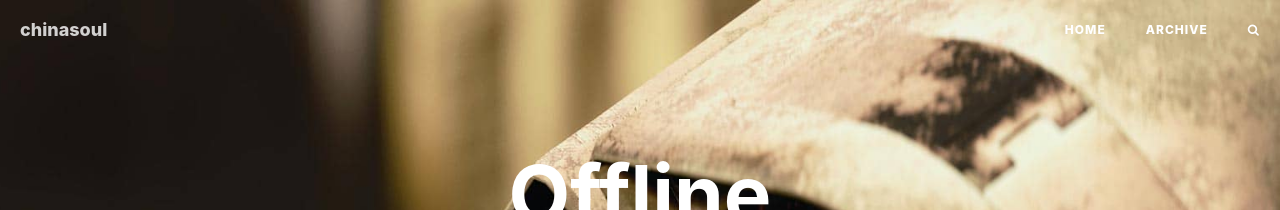
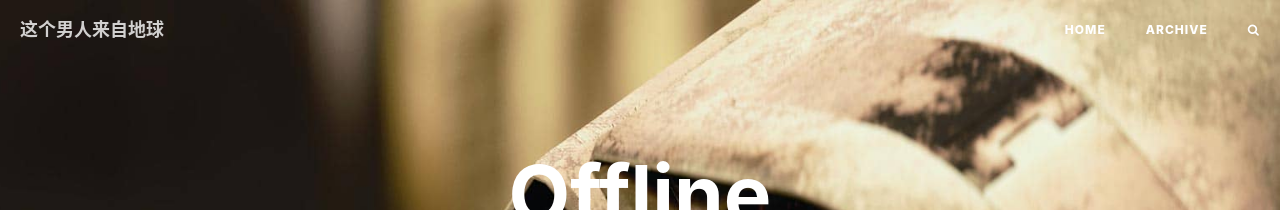
Before and after one commit to chinasoul/chinasoul.github.io, a Jekyll site: the page built from offline.html, in a window 1280 px wide. Shown: the top 210 px of the page. Built offline with Jekyll 4.4.1, drawn with Linux system fonts in a browser that asks for light colours; nearby versions of some CDN libraries; comment, search, counter and statistics services are not loaded.

Commit message:
Update _config.yml

```diff
--- a/_config.yml
+++ b/_config.yml
@@ -1,6 +1,6 @@
 # Site settings
-title: chinasoul
-SEOTitle: test|test
+title: 这个男人来自地球
+SEOTitle: chinasoul | 不要放弃治疗
 header-img: img/home-bg.jpg
 email: xx@gmail.com
 description: "testing"
```
